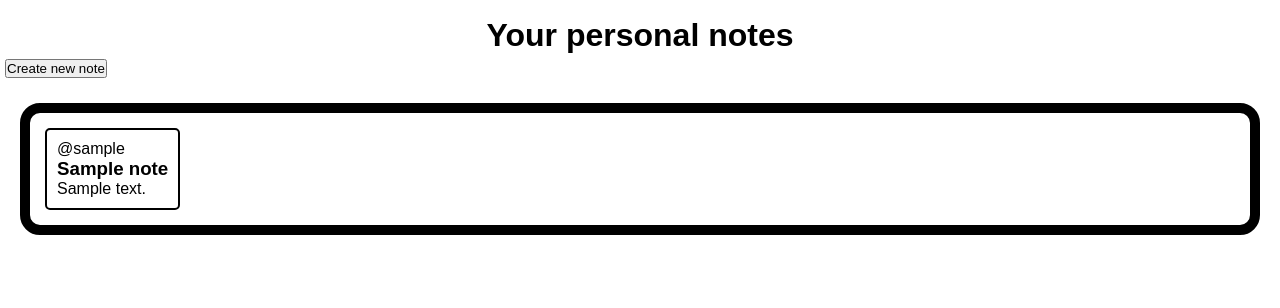
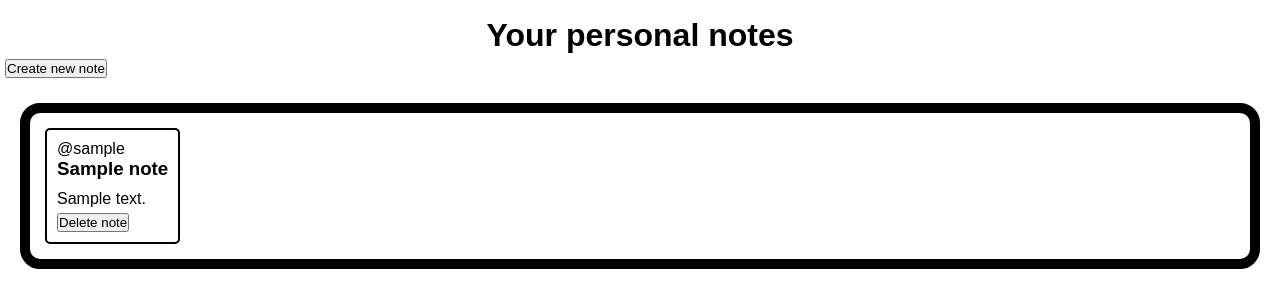
Before and after one commit to turunenv/mooc_cybersecurity_project1, a Django app: page / in a window 1280 px wide. Shown: the part 196-504 px from the top of the page. Run offline with Django 3.2, Linux system fonts and the light colour scheme; a user stored in the database is signed in; tables that the repository leaves empty hold one stand-in row (values such as "Sample post").

Commit message:
small template modifications

```diff
--- a/noteapp/base/templates/base/home.html
+++ b/noteapp/base/templates/base/home.html
@@ -31,8 +31,15 @@
                 {% endif %}
             </p>
             <h3>{{ note.title }}</h3>
-            <p>{{ note.text }}</p>
+            <p class="main-note">{{ note.text }}</p>
+
+
+            <form action="delete-note/{{ note.id }}/" method="POST">
+                {% csrf_token %}
+                <input type="submit" value="Delete note">
+            </form>
         </div>
+
 
         {% endfor %}
     </div>
```
